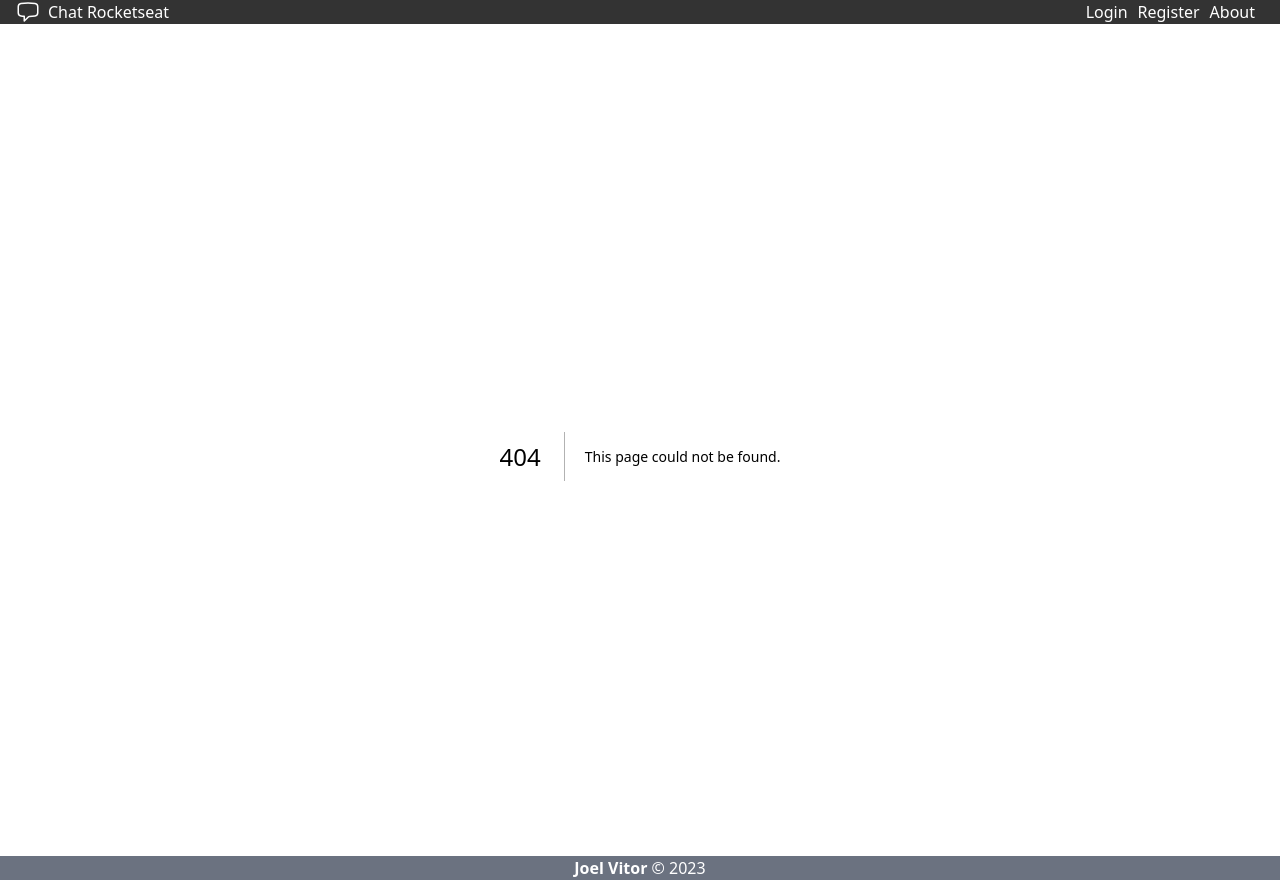
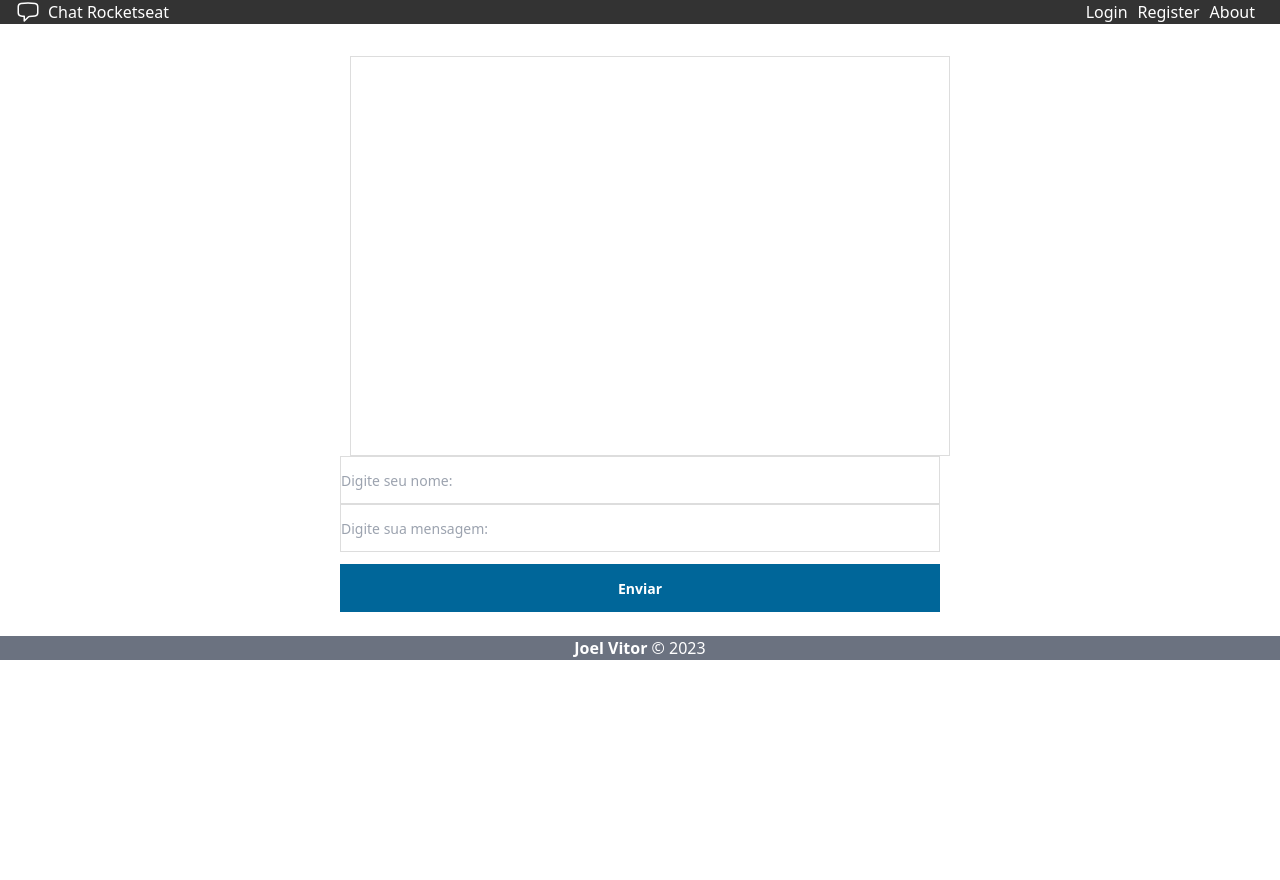
Before and after one commit to joelvitorniino/chatbot-rocketseat-nextjs, a Next.js app: page /chat in a window 1280 px wide. Before the commit this address had no page. After the commit the page ends 800 px from the top, so only its background shows below. Built offline with nearby package versions, Linux system fonts and the light colour scheme.

Commit message:
page chat

```diff
--- /dev/null
+++ b/pages/chat.tsx
@@ -0,0 +1,13 @@
+export default function Chat() {
+    return (
+        <div className="h-full box-border">
+            <form className="h-full flex justify-center items-center flex-col">
+                <div className="w-600 h-400 ml-5 mr-0 border border-solid border-whiteLight p-5 overflow-y-auto"></div>
+                <input type="text" name="name" className="w-600 border border-solid border-whiteLight h-12 pl-0 pr-5 text-sm" placeholder="Digite seu nome:" />
+                <input type="text" name="message" className="w-600 border border-solid border-whiteLight h-12 pl-0 pr-5 text-sm" placeholder="Digite sua mensagem:" />
+                <button type="submit" className="w-600 h-12 text-sm bg-blueLight text-center leading-md font-bold text-white mt-3">Enviar</button>
+            </form>
+        <br />
+        </div>
+    )
+}
--- a/tailwind.config.js
+++ b/tailwind.config.js
@@ -7,16 +7,27 @@ module.exports = {
   theme: {
     extend: {
       backgroundColor: {
-        'blackOpaque': '#333'
+        'blackOpaque': '#333',
+        'blueLight': '#006699'
       },
       borderColor: {
-        'blackLight': '#111'
+        'blackLight': '#111',
+        'whiteLight': '#dddddd'
       },
       padding: {
         '5p': '5px'
       },
       transitionDelay: {
         'smooth': '.4s'
+      },
+      width: {
+        '600': '600px'
+      },
+      height: {
+        '400': '400px'
+      },
+      lineHeight: {
+        'md': '50px'
       }
     }
   },
```
